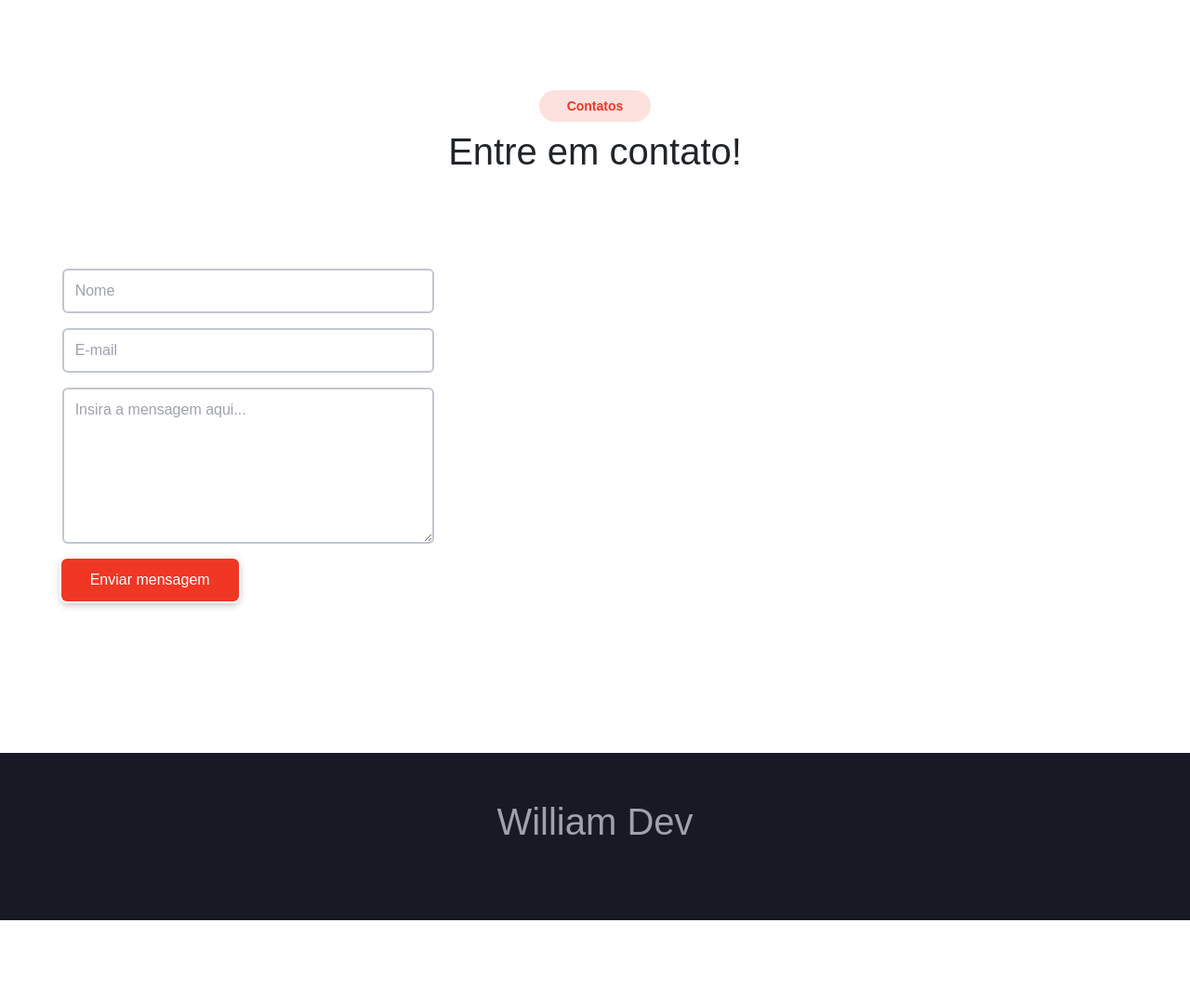
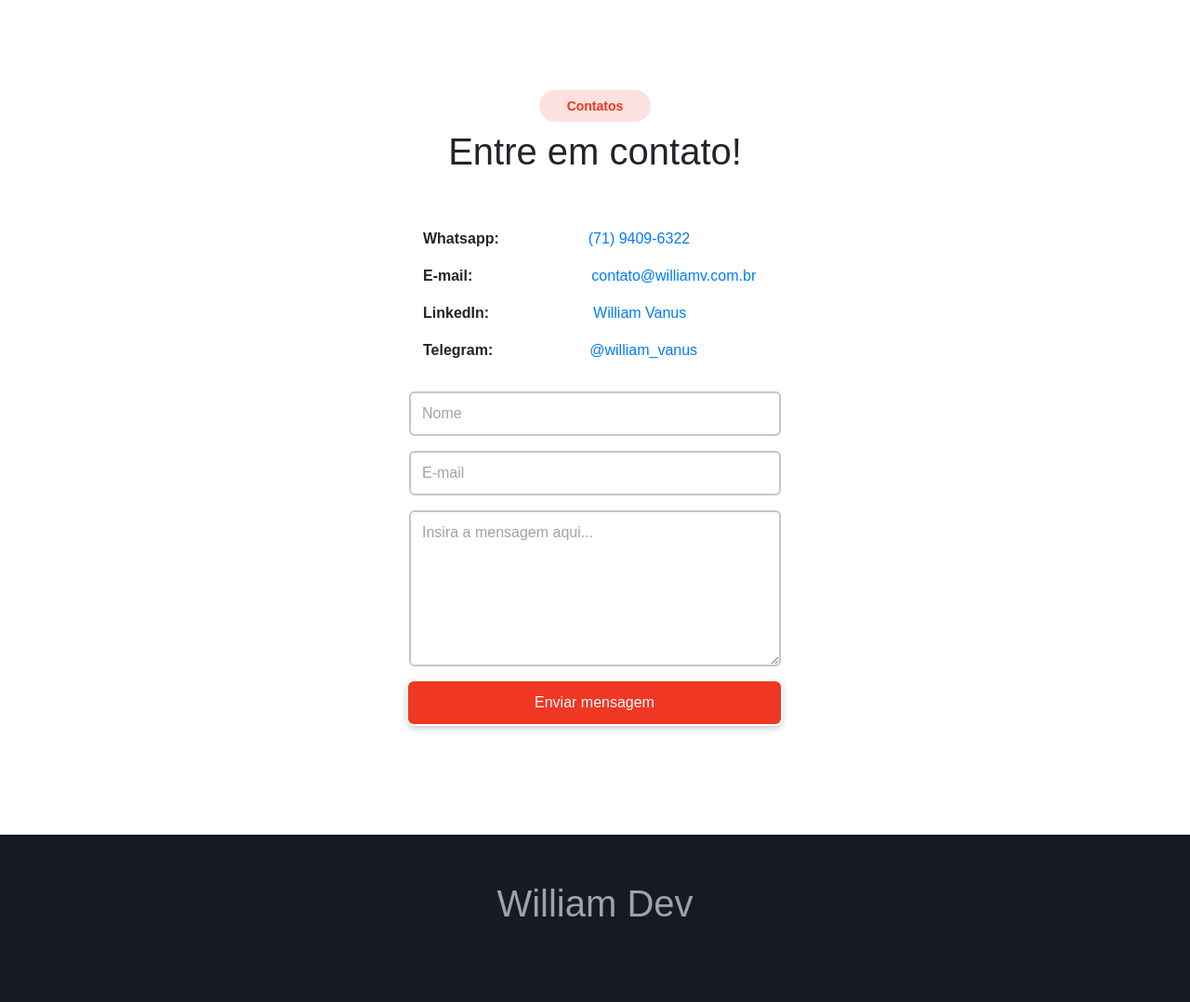
Before and after one commit to william-vanus/williamv-site, a Django app: page / in a window 1280 px wide. Shown: the part 2547-3625 px from the top of the page at 93% size. Before the commit the page ends 3537 px from the top, so only its background shows below. Run offline with Django 4.2, Linux system fonts and the light colour scheme; some libraries are stand-ins or nearby versions; some web fonts are replaced.

Commit message:
Adding contact information

```diff
--- a/core/templates/contact.html
+++ b/core/templates/contact.html
@@ -6,11 +6,18 @@
         <div class="badge badge-subhead">Contatos</div>
       </div>
       <h1 class="text-center fw-normal wow fadeInUp">Entre em contato!</h1>
-      <div class="row py-5">
+      <div class="row py-1">
+        <div class="col-lg-5 mx-auto">
 
-        <div class="col-lg-5">
           <form class="vg-contact-form">
             <div class="form-row">
+              <div class="col-12 mt-3 wow fadeInUp">
+                <p style="text-align: left;" class="container"><strong>Whatsapp:&emsp;&emsp;&emsp;&emsp;&emsp;&emsp;</strong><a href="https://wa.me/message/FE4M752E2XOKJ1" target="_blank">(71) 9409-6322</a></p>
+                <p style="text-align: left;" class="container"><strong>E-mail:&emsp;&emsp;&emsp;&emsp;&emsp;&emsp;&emsp;&emsp;</strong><a href="mailto:contato@williamv.com.br" target="_blank">contato@williamv.com.br</a></p>
+                <p style="text-align: left;" class="container"><strong>LinkedIn:&emsp;&emsp;&emsp;&emsp;&emsp;&emsp;&emsp;</strong><a href="https://www.linkedin.com/in/william-gabriel-passos-vanus-9491a9224/" target="_blank">William Vanus</a></p>
+                <p style="text-align: left;" class="container"><strong>Telegram:&emsp;&emsp;&emsp;&ensp;&emsp;&emsp;&emsp;</strong><a href="https://t.me/william_vanus" target="_blank">@william_vanus</a></p>
+              </div>
+
               <div class="col-12 mt-3 wow fadeInUp">
                 <input class="form-control" type="text" name="Name" placeholder="Nome">
               </div>
@@ -21,7 +28,7 @@
               <div class="col-12 mt-3 wow fadeInUp">
                 <textarea class="form-control" name="Message" rows="6" placeholder="Insira a mensagem aqui..."></textarea>
               </div>
-              <button type="submit" class="btn btn-theme mt-3 wow fadeInUp ml-1">Enviar mensagem</button>
+              <button type="submit" style="width:100%" class="btn btn-theme mt-3 wow fadeInUp ml-1">Enviar mensagem</button>
             </div>
           </form>
         </div>
```
